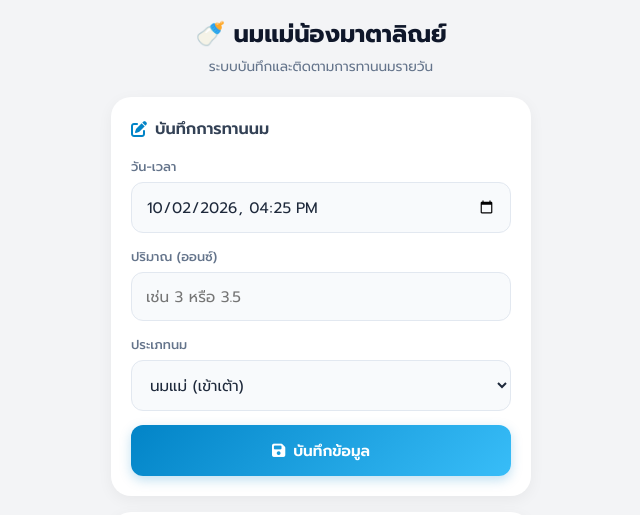
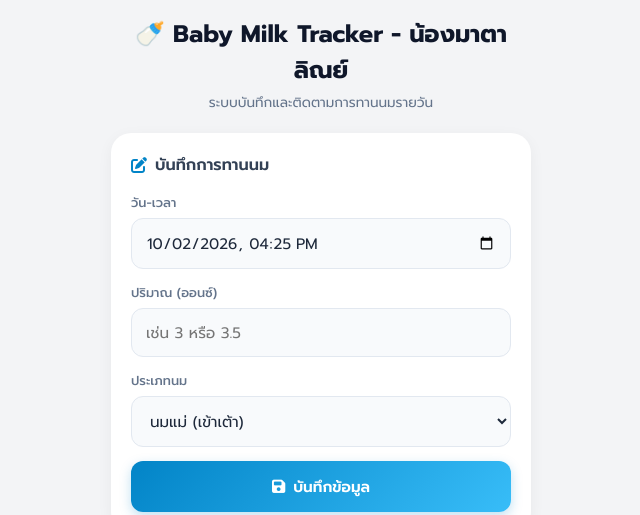
Before and after one commit to tortoeykubb/babytrackermatalyn, a plain HTML site: page public/index.html in a window 1280 px wide. Shown: the top 515 px of the page, without its empty margins (319-959 px from the left). Drawn offline with Linux system fonts and the light colour scheme.

Commit message:
Update index.html

```diff
--- a/public/index.html
+++ b/public/index.html
@@ -144,7 +144,7 @@
   <div class="app-container">
     <!-- Header -->
     <div class="header">
-      <h1>🍼 นมแม่น้องมาตาลิณย์</h1>
+      <h1>🍼 Baby Milk Tracker - น้องมาตาลิณย์ </h1>
       <p>ระบบบันทึกและติดตามการทานนมรายวัน</p>
     </div>
 
```
